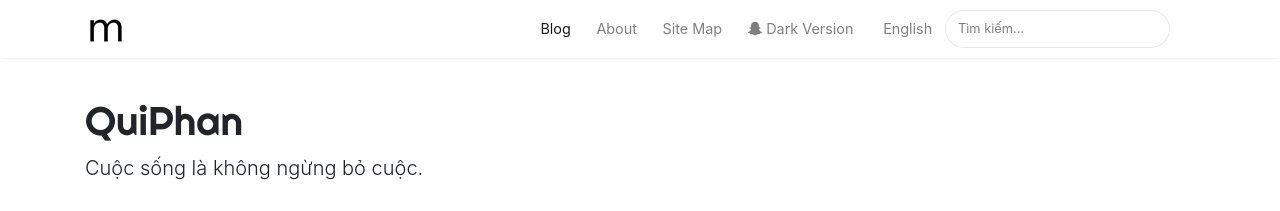
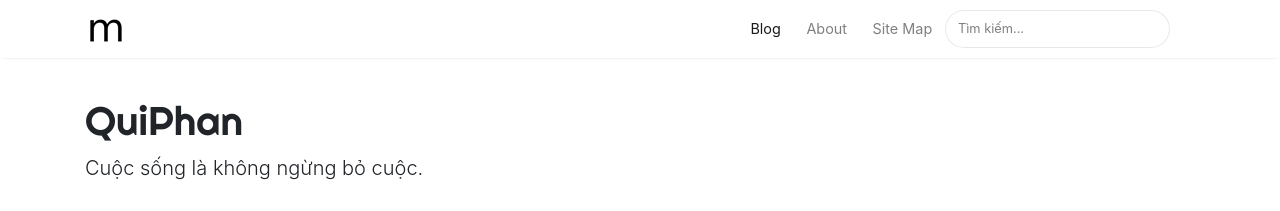
Before and after one commit to phanvanqui/phanvanqui.github.io, a Jekyll site: the page built from index.html, in a window 1280 px wide. Shown: the top 211 px of the page. Built offline with Jekyll 4.4.1, drawn with Linux system fonts in a browser that asks for light colours; nearby versions of some CDN libraries; the list of posts is cut into pages by our own code.

Commit message:
hide site title every layout

```diff
--- a/_layouts/default.html
+++ b/_layouts/default.html
@@ -80,11 +80,11 @@
                 </li>
 
                 <li class="nav-item">
-                <a target="_blank" class="nav-link" href="{{ site.baseurl }}/darkversion.html"><i class="fab fa-snapchat-ghost"></i> Dark Version</a>
+                <a style="display:none" target="_blank" class="nav-link" href="{{ site.baseurl }}/darkversion.html"><i class="fab fa-snapchat-ghost"></i> Dark Mode</a>
                 </li>
 
-                <li class="nav-item">
-                <a target="_blank" class="nav-link" href="{{ site.baseurl }}/darkversion.html"><i class="fab fa-snapchat-language"></i> English</a>
+                <li style="display:none" class="nav-item">
+                <a target="_blank" class="nav-link" href="{{ site.baseurl }}/darkversion.html"><i class="fab fa-snapchat-language"></i> English Version</a>
                 </li>
 
                 {% include search-lunr.html %}
@@ -106,12 +106,7 @@
 
 <!-- Site Title
 ================================================== -->
-<div class="mainheading">
-    <h1 class="sitetitle">{{ site.name }}</h1>
-    <p class="lead">
-        {{ site.description }}
-    </p>
-</div>
+
 
 <!-- Content
 ================================================== -->
--- a/index.html
+++ b/index.html
@@ -4,6 +4,13 @@
 ---
 
 {% if page.url == "/" %}
+
+<div class="mainheading">
+    <h1 class="sitetitle">{{ site.name }}</h1>
+    <p class="lead">
+        {{ site.description }}
+    </p>
+</div>
 
 <!-- Featured
 ================================================== -->
```
